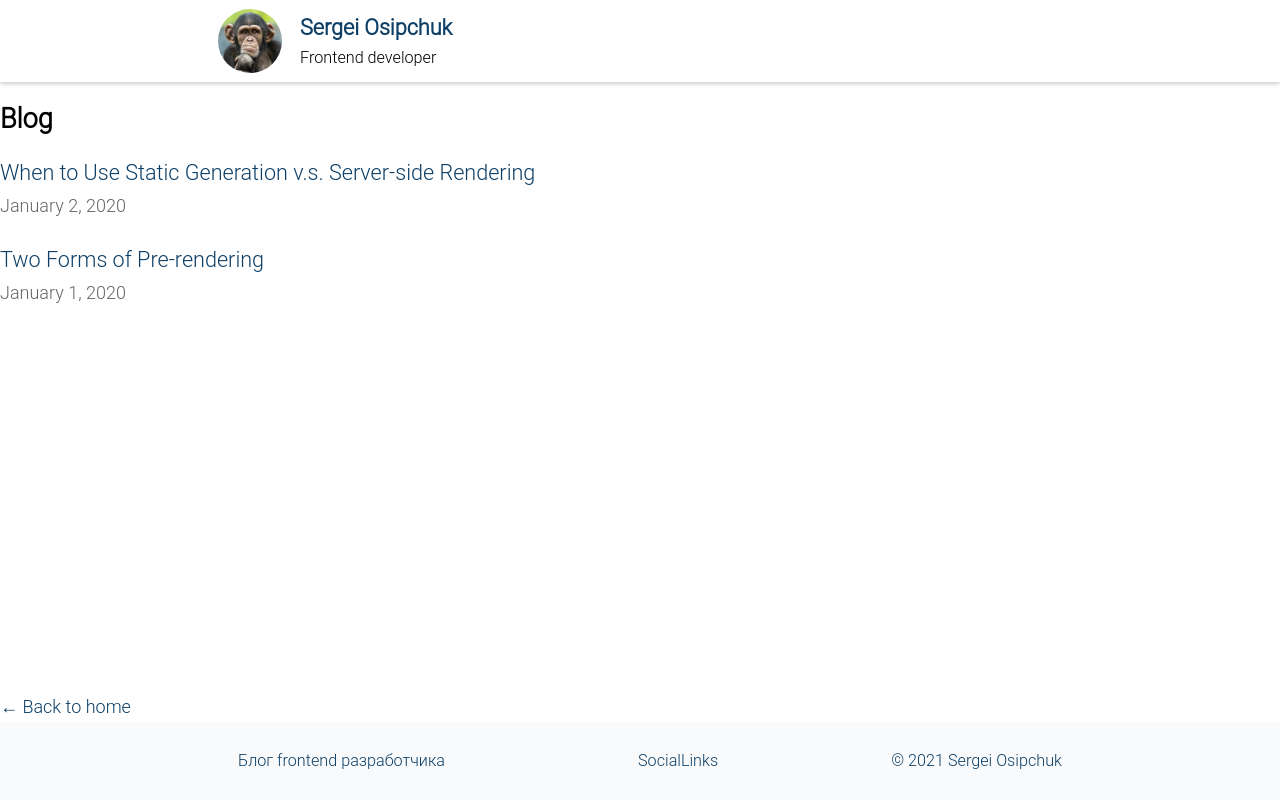
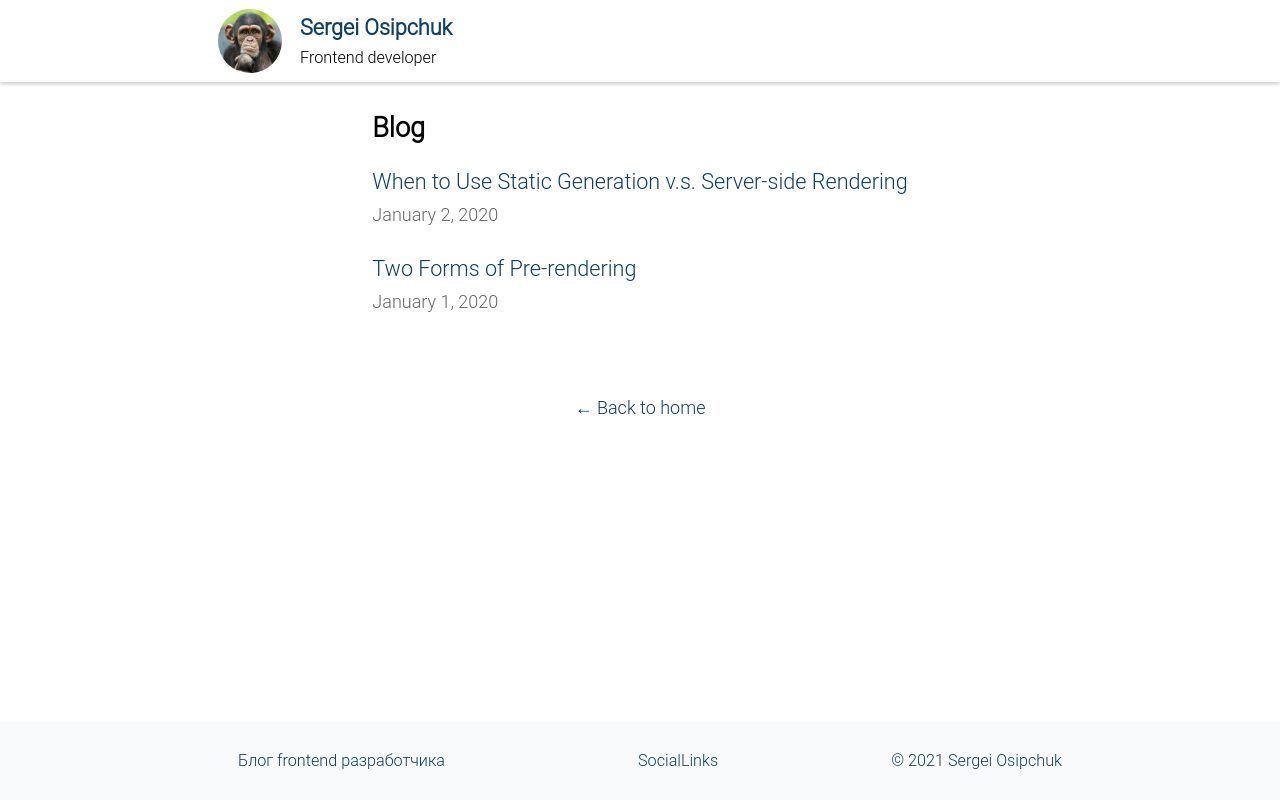
Before and after one commit to SergBlack/nextjs-blog, a Next.js app: page / in a window 1280 px wide. Built offline with nearby package versions, Linux system fonts and the light colour scheme.

Commit message:
feat: rework main

```diff
--- a/src/components/Header/index.tsx
+++ b/src/components/Header/index.tsx
@@ -1,16 +1,40 @@
 import Link from 'next/link';
 import Image from 'next/image';
+import Head from 'next/head';
 
+import { siteTitle } from '@/components/Layout';
 import { MY_NAME } from '@/constants/constants';
 import utilStyles from '@/styles/utils.module.css';
 import styles from './styles.module.scss';
 
 export const Header = () => (
+  <>
+    <Head>
+      <link rel="icon" href="/favicon.ico" />
+      <meta name="description" content="Learn how to build a personal website using Next.js" />
+      <meta
+        property="og:image"
+        content={`https://og-image.vercel.app/${encodeURI(
+          siteTitle,
+        )}.png?theme=light&md=0&fontSize=75px&images=https%3A%2F%2Fassets.vercel.com%2Fimage%2Fupload%2Ffront%2Fassets%2Fdesign%2Fnextjs-black-logo.svg`}
+      />
+      <meta name="og:title" content={siteTitle} />
+      <meta name="twitter:card" content="summary_large_image" />
+      <title>WebDevBlog</title>
+    </Head>
+
     <header className={styles.header}>
       <div className={styles.container}>
         <Link href="/">
           <a className={styles.logo}>
-          <Image priority src="/images/avatar.png" className={utilStyles.circle} height={64} width={64} alt={MY_NAME} />
+            <Image
+              priority
+              src="/images/avatar.png"
+              className={utilStyles.circle}
+              height={64}
+              width={64}
+              alt={MY_NAME}
+            />
           </a>
         </Link>
 
@@ -23,4 +47,5 @@ export const Header = () => (
         </div>
       </div>
     </header>
+  </>
 );
--- a/src/components/Layout/index.tsx
+++ b/src/components/Layout/index.tsx
@@ -1,9 +1,7 @@
-import Head from 'next/head';
-import Link from 'next/link';
-
 import { Header } from '@/components/Header';
 import { Footer } from '@/components/Footer';
 import styles from './styles.module.scss';
+import { Main } from '@/components/Main';
 
 export const siteTitle = 'Next.js Sample Website';
 
@@ -14,28 +12,8 @@ type Props = {
 export function Layout({ children }: Props) {
   return (
     <div className={styles.container}>
-      <Head>
-        <link rel="icon" href="/favicon.ico" />
-        <meta name="description" content="Learn how to build a personal website using Next.js" />
-        <meta
-          property="og:image"
-          content={`https://og-image.vercel.app/${encodeURI(
-            siteTitle,
-          )}.png?theme=light&md=0&fontSize=75px&images=https%3A%2F%2Fassets.vercel.com%2Fimage%2Fupload%2Ffront%2Fassets%2Fdesign%2Fnextjs-black-logo.svg`}
-        />
-        <meta name="og:title" content={siteTitle} />
-        <meta name="twitter:card" content="summary_large_image" />
-      </Head>
-
       <Header />
-
-      <main>{children}</main>
-      <div className={styles.backToHome}>
-        <Link href="/">
-          <a>← Back to home</a>
-        </Link>
-      </div>
-
+      <Main>{children}</Main>
       <Footer />
     </div>
   );
--- a/src/components/Layout/styles.module.scss
+++ b/src/components/Layout/styles.module.scss
@@ -4,7 +4,3 @@
   display: flex;
   flex-direction: column;
 }
-
-.backToHome {
-  margin: 3rem 0 0;
-}
--- /dev/null
+++ b/src/components/Main/index.tsx
@@ -0,0 +1,23 @@
+import Link from 'next/link';
+
+import styles from './styles.module.scss';
+
+type Props = {
+  children: React.ReactNode;
+};
+
+export const Main = ({ children }: Props) => {
+  return (
+    <main className={styles.main}>
+      <div className={styles.container}>
+        {children}
+
+        <div className={styles.backToHome}>
+          <Link href="/">
+            <a>← Back to home</a>
+          </Link>
+        </div>
+      </div>
+    </main>
+  );
+};
--- /dev/null
+++ b/src/components/Main/styles.module.scss
@@ -0,0 +1,20 @@
+.main {
+  box-sizing: border-box;
+  padding: 0.5rem;
+  width: 100%;
+}
+
+.container {
+  display: flex;
+  flex-direction: column;
+  justify-content: flex-start;
+  align-items: center;
+  box-sizing: border-box;
+  padding: 0 1rem;
+  max-width: 880px;
+  margin: 0 auto;
+}
+
+.backToHome {
+  margin: 3rem 0 0;
+}
--- a/src/pages/_app.tsx
+++ b/src/pages/_app.tsx
@@ -2,7 +2,7 @@ import { PagePropsType } from '@/types/posts';
 import '@/styles/global.scss';
 
 type Props = {
-  // TODO: типизировать
+  // TODO типизировать
   Component: any;
   pageProps: PagePropsType;
 };
```
Lines whose indentation alone changed are shown as unchanged.
